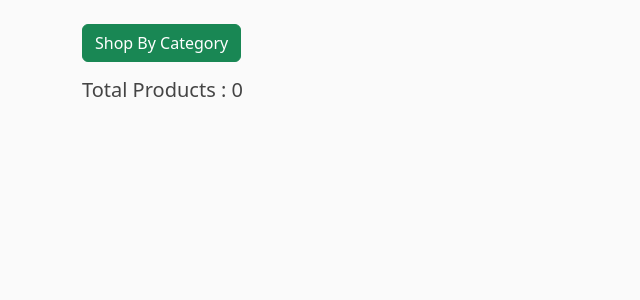
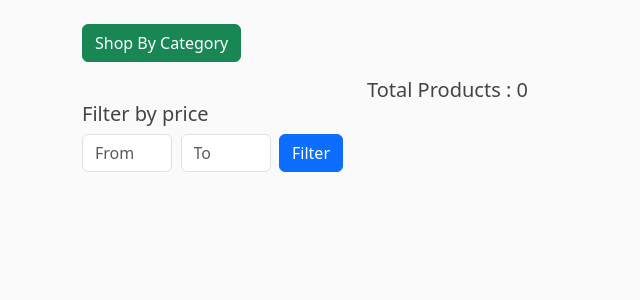
Before and after one commit to tumana777/Django_Projects, a Django app: page / in a window 1280 px wide. Shown: the part 56-356 px from the top of the page, without its empty margins (0-640 px from the left). Run offline with Django 5.2, Linux system fonts and the light colour scheme; data that the repository does not hold is empty; some libraries are stand-ins or nearby versions.

Commit message:
Implement filter by price logic

```diff
--- a/E-commerce Web Site/root/templates/root/index.html
+++ b/E-commerce Web Site/root/templates/root/index.html
@@ -30,9 +30,23 @@
         </div>
     </div>
     <div class="row">
+        <div class="col-3">
+            <div class="col pt-4">
+                <h5>Filter by price</h5>
+                <form method="get">
+                    <div class="d-flex justify-content-between align-items-center">
+                        <input type="number" class="form-control" name="min_price" placeholder="From" value="{{ min_price }}" style="max-width: 90px;">
+                        <input type="number" class="form-control" name="max_price" placeholder="To" value="{{ max_price }}" style="max-width: 90px;">
+                        <button type="submit" class="btn btn-primary">Filter</button>
+                    </div>
+                </form>
+            </div>
+        </div>
+        <div class="col-9">
             <h5 class="mb-3">Total Products : {{ total_products }} </h5>
+            <div class="row">
                 {% for product in products %}
-                <div class="col col-md-3 mb-3">
+                    <div class="col col-md-4 mb-3">
                         <div class="card" style="width: 16rem;">
                             <a href="{% url 'product_detail' maincategory_name=product.category.maincategory.name category_name=product.category.name product_pk=product.pk %}" style="text-decoration: none;">
                                 {% if product.image %}
@@ -63,6 +77,8 @@
                         </div>
                     </div>
                 {% endfor %}
+            </div>
+        </div>
     </div>
     {% if is_paginated %}
         {% if page_obj.has_previous %}
--- a/E-commerce Web Site/root/views.py
+++ b/E-commerce Web Site/root/views.py
@@ -7,14 +7,13 @@ from django.views.generic import View, ListView, TemplateView, UpdateView, Delet
 from django.utils import timezone
 from cart.cart import Cart
 from django.urls import reverse, reverse_lazy
-from django.http import HttpResponseRedirect, Http404
+from django.http import HttpResponseRedirect
 from django.contrib.auth.decorators import login_required
 from cart.models import CartItem
 from django.contrib import messages
 from django.db.models import Q
 from django.contrib.auth.mixins import LoginRequiredMixin, UserPassesTestMixin
 from django.contrib.auth.models import User
-from users.models import Profile
 
 class IndexView(ListView):
     model = Product
@@ -24,19 +23,39 @@ class IndexView(ListView):
 
     def get_queryset(self):
         query = self.request.GET.get("query")
+        min_price = self.request.GET.get("min_price")
+        max_price = self.request.GET.get("max_price")
+
+        queryset = Product.objects.all()
+
         if query:
-            return Product.objects.filter(Q(name__icontains=query) | Q(description__icontains=query))
-        return Product.objects.all()
+            queryset = queryset.filter(Q(name__icontains=query) | Q(description__icontains=query))
+        if min_price:
+            queryset = queryset.filter(Q(price__gte=min_price))
+        if max_price:
+            queryset = queryset.filter(Q(price__lte=max_price))
+        return queryset
 
     def get_context_data(self, **kwargs):
         context = super().get_context_data(**kwargs)
         query = self.request.GET.get("query")
+        min_price = self.request.GET.get("min_price")
+        max_price = self.request.GET.get("max_price")
+
         if query:
             context['total_products'] = Product.objects.filter(Q(name__icontains=query) | Q(description__icontains=query)).count()
+        elif min_price:
+            context['total_products'] = Product.objects.filter(Q(price__gte=min_price)).count()
+        elif max_price:
+            context['total_products'] = Product.objects.filter(Q(price__lte=max_price)).count()
         else:
             context['total_products'] = Product.objects.count()
+
         context['maincategories'] = MainCategory.objects.all()
         context['query'] = query or ""
+        context['min_price'] = min_price or ""
+        context['max_price'] = max_price or ""
+
         return context
 
 
```
Lines whose indentation alone changed are shown as unchanged.
